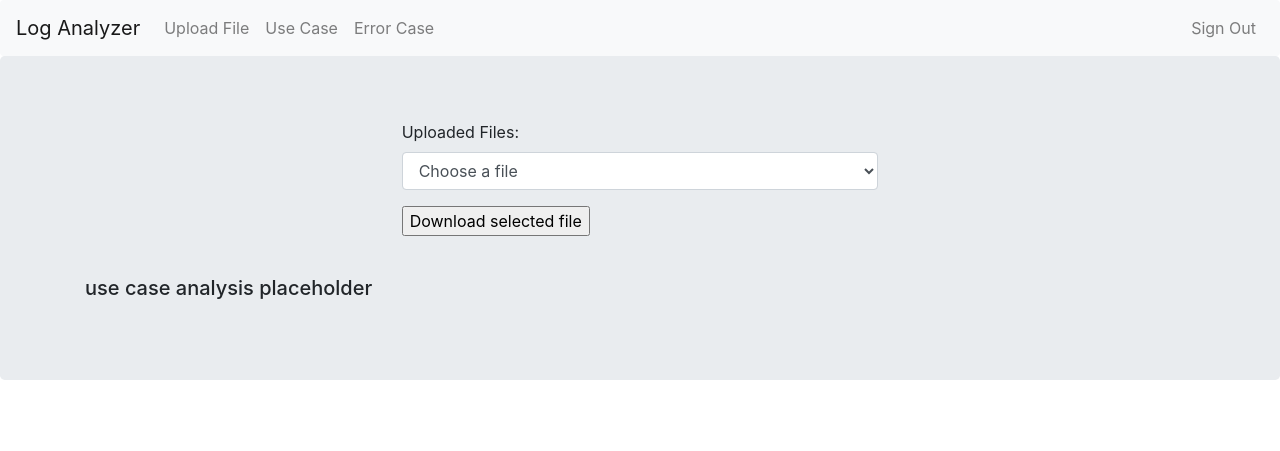
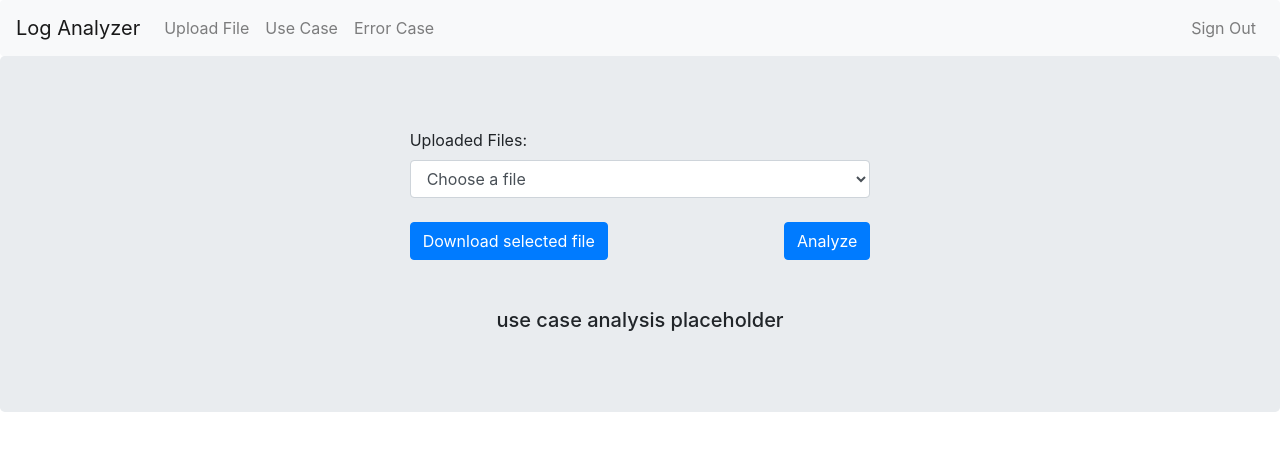
Before and after one commit to EeYiengZheng/LogAnalyzer, a Flask app: page /usecase in a window 1280 px wide. Shown: the top 451 px of the page. Run offline with Flask 2, Linux system fonts and the light colour scheme; a user stored in the database is signed in; some libraries are stand-ins or nearby versions.

Commit message:
unfinished work

```diff
--- a/flaskfrontend/app/templates/base.html
+++ b/flaskfrontend/app/templates/base.html
@@ -90,7 +90,7 @@
             <ul class="nav navbar-nav navbar-right">
                 {% if current_user.is_authenticated %}
                     <li class="nav-item">
-                        <a class="nav-link" href="{{ url_for('logout') }}">Sign Out</a>
+                        <a class="nav-link" onclick="signOut();" href="{{ url_for('logout') }}">Sign Out</a>
                     </li>
                 {% else %}
                     <li class="nav-item ">
--- a/flaskfrontend/app/templates/errorcase.html
+++ b/flaskfrontend/app/templates/errorcase.html
@@ -1,7 +1,7 @@
 {% extends "uploadedfiles.html" %}
 
 {% block uploaded %}
-    <div class="container">
+    <div class="p-2">
         <h5>error case analysis placeholder</h5>
         <p>amazing amazing amazing amazing amazing amazing amazing amazing amazing amazing amazing amazing amazing
             amazing amazing amazing amazing amazing amazing amazing amazing amazing amazing amazing amazing amazing
--- a/flaskfrontend/app/templates/uploadedfiles.html
+++ b/flaskfrontend/app/templates/uploadedfiles.html
@@ -11,10 +11,9 @@
 
 {% endblock %}
 
-
 {% block content %}
-<form id="downloadLog" action="#">
-    <div class="form-group">
+    <form id="downloadLog" action="#" enctype="multipart/form-data">
+        <div class="p-2 form-group">
             <label for="sel1">Uploaded Files:</label>
             <select class="form-control" id="sel1">
                 <option id="chooseAFile" class="">Choose a file</option>
@@ -22,7 +21,11 @@
                     <option>{{ file.filename }}</option>
                 {% endfor %}
             </select>
+            <br>
+            <div class="d-flex  justify-content-between">
+                <input type="submit" class="btn btn-primary" value="Download selected file">
+                <input type="submit" class="btn btn-primary" value="Analyze">
             </div>
-  	<p><input type="submit" value="Download selected file"></p>
+        </div>
     </form>
 {% endblock %}
--- a/flaskfrontend/app/templates/usecase.html
+++ b/flaskfrontend/app/templates/usecase.html
@@ -1,6 +1,6 @@
 {% extends "uploadedfiles.html" %}
 {% block uploaded %}
-    <div class="container">
+    <div class="">
         <h5>use case analysis placeholder</h5>
     </div>
 {% endblock %}
```
Also changed, not shown: flaskfrontend/app/templates/upload.html (+7 -4 lines). Lines whose indentation alone changed are shown as unchanged.
